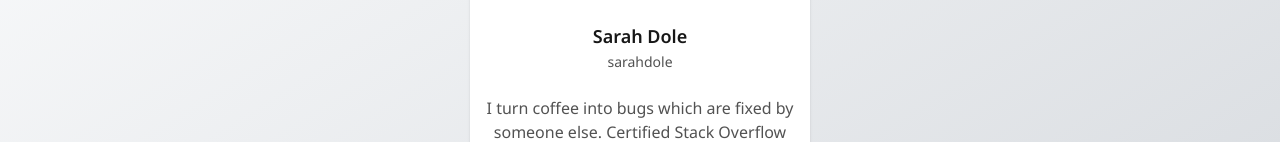
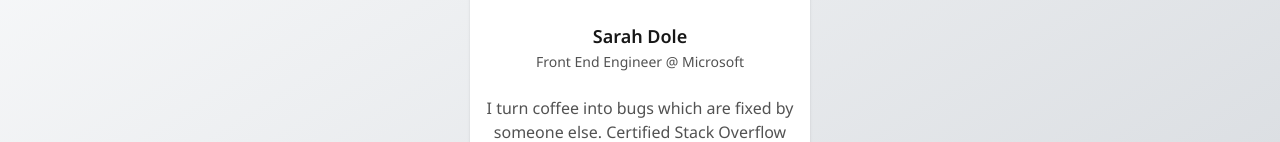
Before and after one commit to JunMun28/gf-challanges, a Next.js app: page /foundational/profile-card in a window 1280 px wide. Shown: the part 290-432 px from the top of the page. Built offline with nearby package versions, Linux system fonts and the light colour scheme.

Commit message:
Refactor ProfileCard component to replace username prop with jobTitle; update ProfileCardPage to reflect this change for improved clarity in user representation.

```diff
--- a/app/foundational/(html)/profile-card/page.tsx
+++ b/app/foundational/(html)/profile-card/page.tsx
@@ -5,7 +5,7 @@
     <div className="flex h-screen w-full justify-center items-start pt-[200px] bg-[linear-gradient(148deg,#F9FAFB_8.89%,#D2D6DB_100.48%)]">
       <ProfileCard
         name="Sarah Dole"
-        username="sarahdole"
+        jobTitle="Front End Engineer @ Microsoft"
         avatarSrc="/profile-thumbnail.png"
         bio="I turn coffee into bugs which are fixed by someone else. Certified Stack Overflow and ChatGPT developer."
       />
--- a/components/ProfileCard.tsx
+++ b/components/ProfileCard.tsx
@@ -2,14 +2,14 @@
 
 interface ProfileCardProps {
   name?: string;
-  username?: string;
+  jobTitle?: string;
   avatarSrc?: string;
   bio?: string;
 }
 
 export default function ProfileCard({
   name = "Name",
-  username = "Username",
+  jobTitle = "Username",
   avatarSrc = "/profile-thumbnail.png",
   bio = "Bio",
 }: ProfileCardProps) {
@@ -21,7 +21,7 @@
         </div>
         <div className="flex justify-center items-center flex-col gap-2">
           <div className="text-lg font-semibold">{name}</div>
-          <div className="text-sm text-neutral-600">{username}</div>
+          <div className="text-sm text-neutral-600">{jobTitle}</div>
         </div>
         <p className="text-neutral-600 text-center">{bio}</p>
       </div>
```
